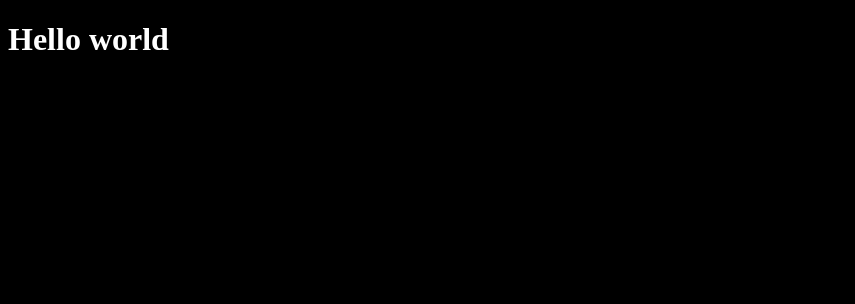
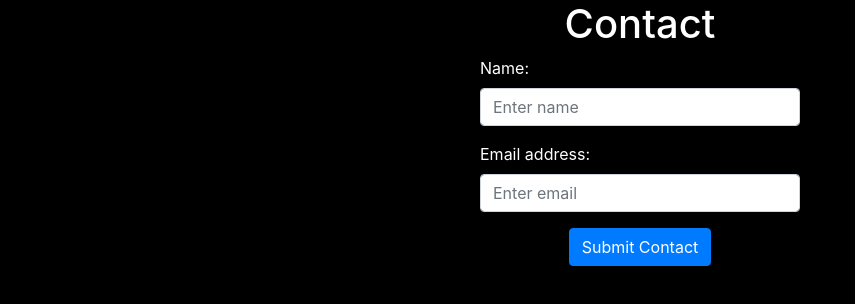
Before and after one commit to DariusThomas/expressJs, a website: page public/index.html in a window 1280 px wide. Shown: the whole page, without its empty margins (0-855 px from the left). Drawn offline with nearby package versions, Linux system fonts and the light colour scheme.

Commit message:
ExpressJs advanced section complete

```diff
--- /dev/null
+++ b/formPost.json
@@ -0,0 +1 @@
+{"email":"fakeemail@fake.com","name":"Darius Thomas"}
--- a/package.json
+++ b/package.json
@@ -9,6 +9,7 @@
   "author": "",
   "license": "ISC",
   "dependencies": {
+    "body-parser": "^1.18.3",
     "express": "^4.16.4"
   }
 }
--- a/public/index.html
+++ b/public/index.html
@@ -6,11 +6,26 @@
     <meta name="viewport" content="width=device-width, initial-scale=1.0">
     <meta http-equiv="X-UA-Compatible" content="ie=edge">
     <title>Document</title>
+    <link rel="stylesheet" href="https://stackpath.bootstrapcdn.com/bootstrap/4.3.1/css/bootstrap.min.css"
+        integrity="sha384-ggOyR0iXCbMQv3Xipma34MD+dH/1fQ784/j6cY/iJTQUOhcWr7x9JvoRxT2MZw1T" crossorigin="anonymous">
     <link rel="stylesheet" href="css/style.css">
 </head>
 
 <body>
-    <h1>Hello world</h1>
+    <h1 class = "text-center">Contact</h1>
+    <form action="/contact-form" class="d-flex flex-column align-items-center" method="POST">
+        <div class="form-group w-25">
+            <label for="email"> Name:</label>
+            <input class="form-control" placeholder="Enter name" type="text" name="name">
+        </div>
+            <div class="form-group w-25">
+                    <label for="email"> Email address:</label>
+            <input class="form-control" placeholder="Enter email" type="email" name="email">
+        </div>
+        <div class="form-group">
+            <input type="submit" class="btn btn-primary" value="Submit Contact">
+        </div>
+    </form>
 
     <script src="/js/app.js"></script>
 </body>
--- a/public/js/app.js
+++ b/public/js/app.js
@@ -1 +1 @@
-alert("Alert")
+//alert("Alert")
```
Also changed, not shown: server/server.js (+22 -2 lines).
